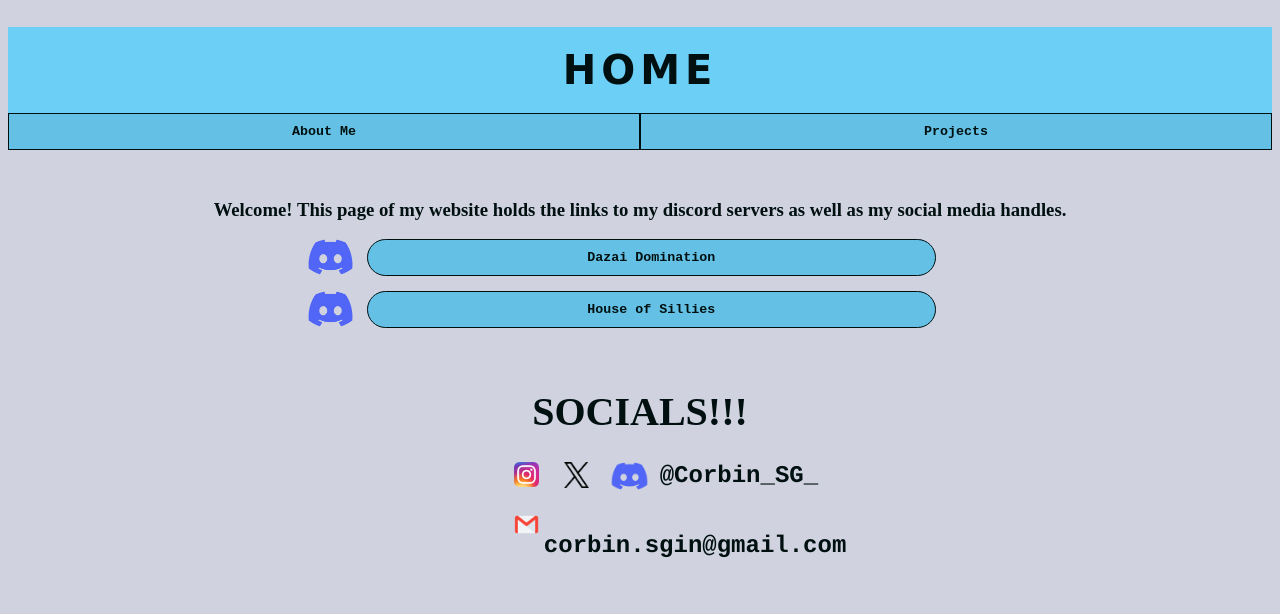
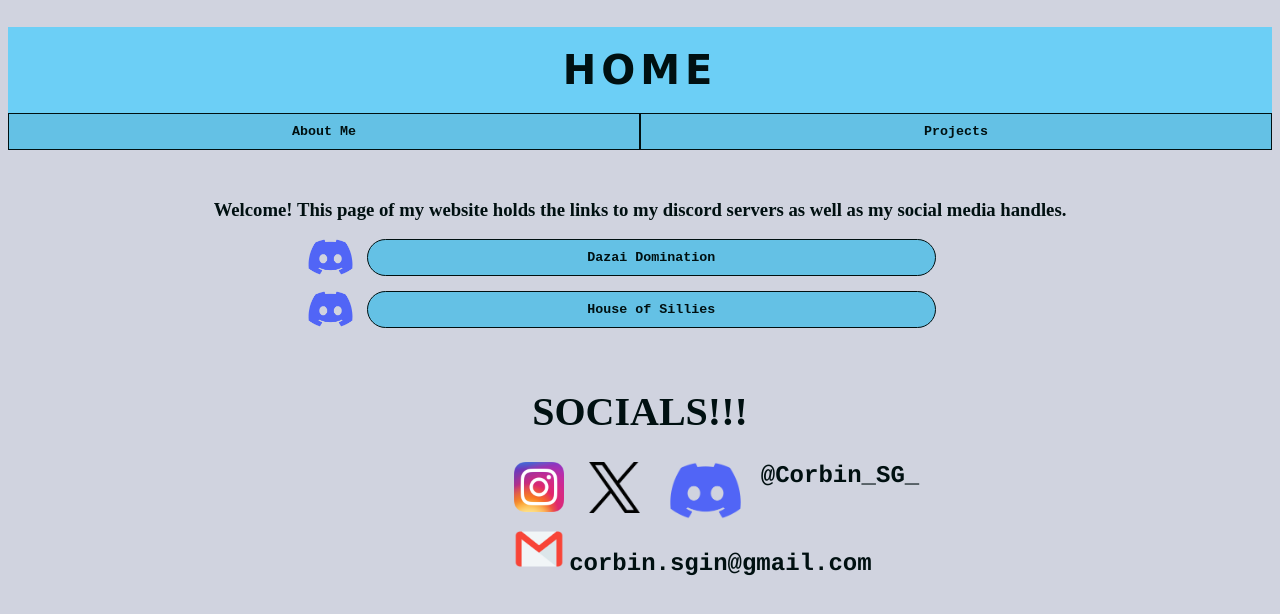
Before and after one commit to Corbin-SG/Corbin-SG.github.io, a plain HTML site: page index.html in a window 1280 px wide. Drawn offline with Linux system fonts and the light colour scheme.

Commit message:
Edited icon size.

```diff
--- a/index.html
+++ b/index.html
@@ -47,13 +47,13 @@
     <div>
       <br>
       <h1 class="text">SOCIALS!!!</h1>
-      <img id = "icon" alt="Instagram logo" src="instagram.png" style="float:left; width: 2%; margin-left: 40%;">
-      <img id = "icon" alt="Twitter logo" src="twitter.png" style="float:left; margin-left: 20px; width: 2%;">
-      <img id = "icon" alt="Discord logo" src="discord.png" style="float:left; margin-left: 10px; width: 4%;">
+      <img id = "icon" alt="Instagram logo" src="instagram.png" style="float:left; width: 4%; margin-left: 40%;">
+      <img id = "icon" alt="Twitter logo" src="twitter.png" style="float:left; margin-left: 20px; width: 4%;">
+      <img id = "icon" alt="Discord logo" src="discord.png" style="float:left; margin-left: 10px; width: 8%;">
       <h2 class="text" style="text-align: left; font-family: courier, monospace; margin-bottom: 5px;">@Corbin_SG_</h2>
       <br>
-      <img id = "icon" alt="Email logo" src="email.png" style="float:left; width: 2%; margin-left: 40%;">
-      <h2 class="text" style="text-align: left; font-family: courier, monospace; margin-bottom: 5px;">corbin.sgin@gmail.com</h2>
+      <img id = "icon" alt="Email logo" src="email.png" style="float:left; width: 4%; margin-left: 40%;">
+      <h2 class="text" style="text-align: left; font-family: courier, monospace; margin-bottom: 5px; margin-top: 3%;">corbin.sgin@gmail.com</h2>
     </div>
   </body>
 </html>
```
